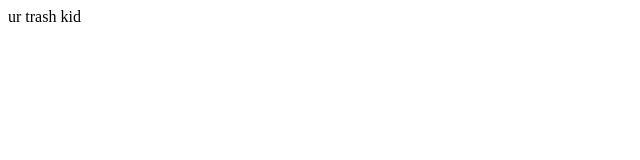
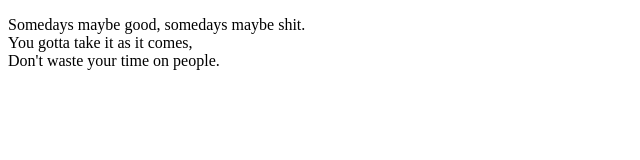
Before and after one commit to Dylennium/dylennium.github.io, a plain HTML site: page index.html in a window 1280 px wide. Shown: the whole page, without its empty margins (0-640 px from the left). Drawn offline with Linux system fonts and the light colour scheme.

Commit message:
Push Changes

```diff
--- a/index.html
+++ b/index.html
@@ -1,3 +1,14 @@
-<html>
-<p>ur trash kid</p>
+<!DOCTYPE html>
+<html lang="en">
+<head>
+    <meta charset="UTF-8">
+    <meta name="viewport" content="width=device-width, initial-scale=1.0">
+    <link rel="stylesheet" href="style/style.css">
+    <title>Dylennium</title>
+</head>
+<div class="text">
+<body>
+    <p>Somedays maybe good, somedays maybe shit. <br> You gotta take it as it comes, <br> Don't waste your time on people.</p>
+</body>
+</div>
 </html>
```
